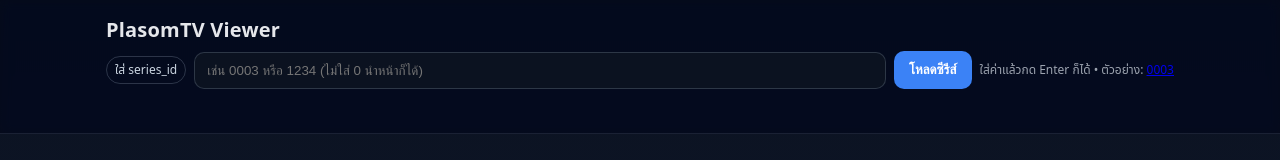
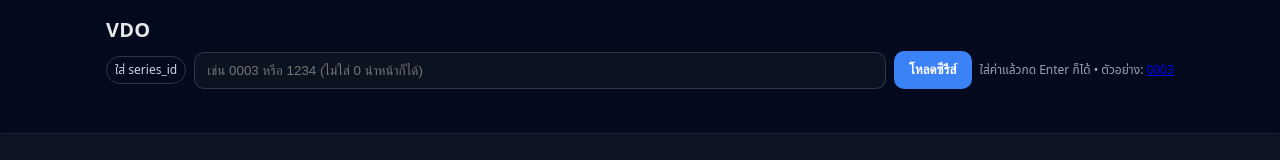
Before and after one commit to wanat/VDO_APP, a plain HTML site: page index.html in a window 1280 px wide. Shown: the top 160 px of the page. Drawn offline with Linux system fonts and the light colour scheme.

Commit message:
Update index.html

```diff
--- a/index.html
+++ b/index.html
@@ -3,13 +3,13 @@
 <head>
   <meta charset="utf-8" />
   <meta name="viewport" content="width=device-width, initial-scale=1" />
-  <title>PlasomTV Viewer (no server)</title>
+  <title>VDO</title>
   <link rel="stylesheet" href="style.css">
 </head>
 <body>
   <header class="header">
     <div class="wrap">
-      <h1>PlasomTV Viewer</h1>
+      <h1>VDO</h1>
       <div class="bar">
         <label for="sid" class="pill">ใส่ series_id</label>
         <input id="sid" type="text" placeholder="เช่น 0003 หรือ 1234 (ไม่ใส่ 0 นำหน้าก็ได้)" />
```
